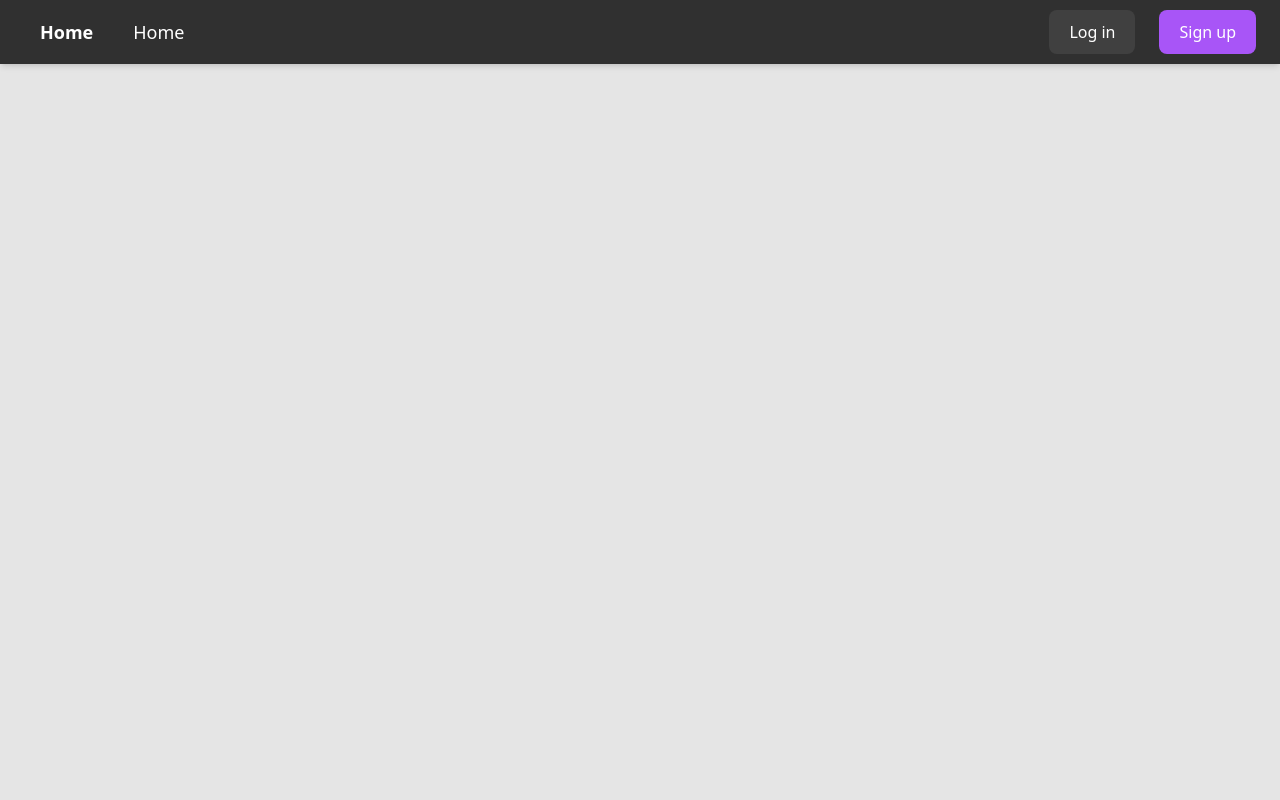
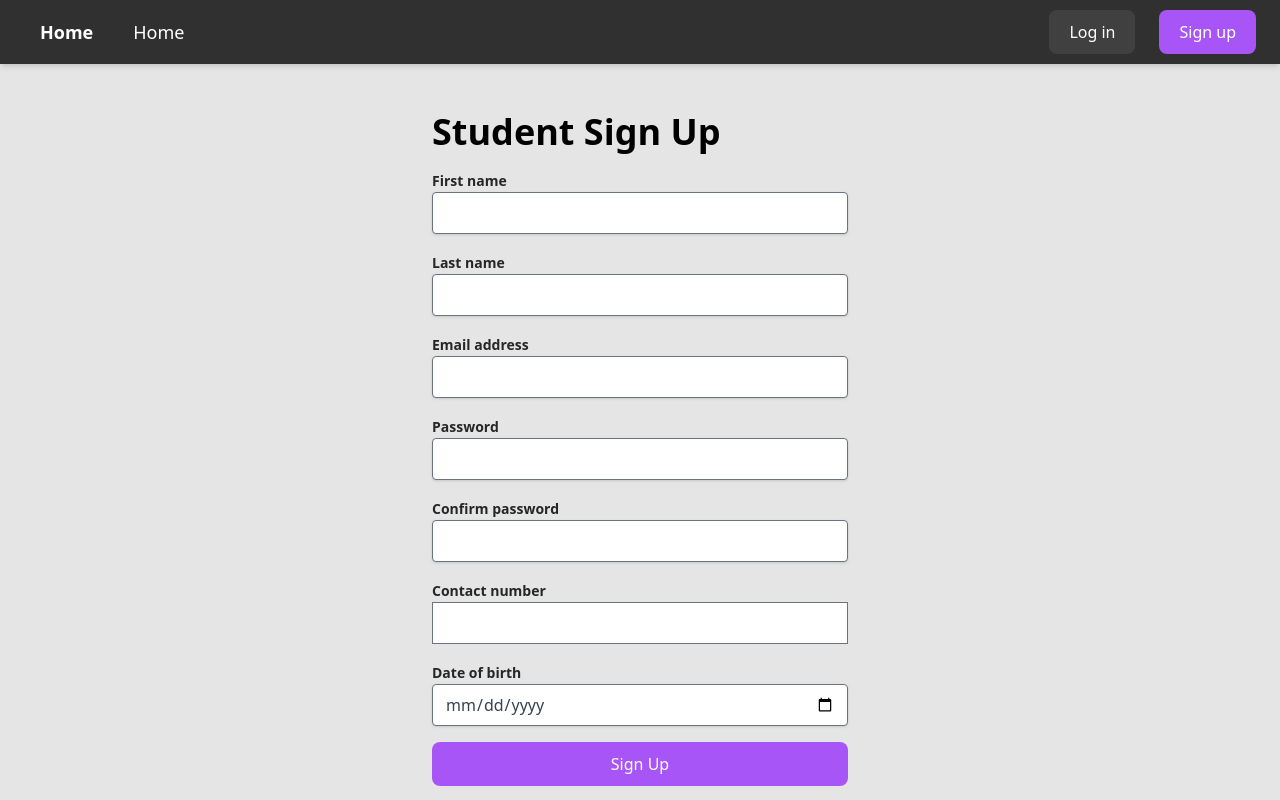
Before and after one commit to zhaojinchu/django_cs_nea, a Django app: page /student/signup in a window 1280 px wide. Run offline with Django 5.2, Linux system fonts and the light colour scheme; some libraries are stand-ins or nearby versions.

Commit message:
created student/teacher login/signup

```diff
--- a/cs_nea/templates/components/loginlogoutbutton.html
+++ b/cs_nea/templates/components/loginlogoutbutton.html
@@ -1,18 +0,0 @@
-
-
-<a href="{% block login %}{% endblock %}">
-  <button
-    type="button"
-    class="bg-neutral-700 text-white font-medium rounded-lg px-5 py-2.5 hover:bg-neutral-800 hover:ring-2 ring-neutral-500"
-  >
-    Log in
-  </button>
-</a>
-<a href="{% block signup %}{% endblock %}">
-  <button
-    type="button"
-    class="bg-purple-500 text-white font-medium rounded-lg px-5 py-2.5 hover:bg-purple-600 hover:ring-2 ring-purple-800"
-  >
-    Sign up
-  </button>
-</a>
--- a/cs_nea/templates/users/signup.html
+++ b/cs_nea/templates/users/signup.html
@@ -1,6 +1,6 @@
 {% extends "_base.html" %} {% load widget_tweaks %} {% block content %}
 
-{% if request.path == "student/signup/" %}
+{% if request.path == "/student/signup" %}
 
   <!-- CHANGE TO FIT STUDENTS -->
   <form class="flex pt-28 justify-center" method="post">
@@ -53,7 +53,7 @@
       </div>
     </div>
   </form>
-{% elif request.path == "teacher/signup/" %}
+{% elif request.path == "/teacher/signup" %}
   <!-- CHANGE TO FIT TEACHERS-->
   <form class="flex pt-28 justify-center" method="post">
     {% csrf_token %}
@@ -107,6 +107,42 @@
   </form>
 {% endif %}
 
-{% endblock content %} {% block navright %}
-{% include "components/loginlogoutbutton.html" with login_url=login_url signup_url=signup_url %}
+{% endblock content %}
+{% block navright %}
+  {% if request.path == "/student/signup" %}
+    <a href="{% url 'student_login' %}">
+      <button
+        type="button"
+        class="bg-neutral-700 text-white font-medium rounded-lg px-5 py-2.5 hover:bg-neutral-800 hover:ring-2 ring-neutral-500"
+      >
+        Log in
+      </button>
+    </a>
+    <a href="{% url 'student_signup' %}">
+      <button
+        type="button"
+        class="bg-purple-500 text-white font-medium rounded-lg px-5 py-2.5 hover:bg-purple-600 hover:ring-2 ring-purple-800"
+      >
+        Sign up
+      </button>
+    </a>
+    {% endif %}
+  {% if request.path == "/teacher/signup" %}
+    <a href="{% url 'teacher_login' %}">
+      <button
+        type="button"
+        class="bg-neutral-700 text-white font-medium rounded-lg px-5 py-2.5 hover:bg-neutral-800 hover:ring-2 ring-neutral-500"
+      >
+        Log in
+      </button>
+    </a>
+    <a href="{% url 'teacher_signup' %}">
+      <button
+        type="button"
+        class="bg-purple-500 text-white font-medium rounded-lg px-5 py-2.5 hover:bg-purple-600 hover:ring-2 ring-purple-800"
+      >
+        Sign up
+      </button>
+    </a>
+  {% endif %}
 {% endblock navright %}
--- a/cs_nea/theme/static/css/dist/styles.css
+++ b/cs_nea/theme/static/css/dist/styles.css
@@ -820,16 +820,6 @@ select {
   margin-right: auto;
 }
 
-.my-2 {
-  margin-top: 0.5rem;
-  margin-bottom: 0.5rem;
-}
-
-.my-4 {
-  margin-top: 1rem;
-  margin-bottom: 1rem;
-}
-
 .-mr-1 {
   margin-right: -0.25rem;
 }
@@ -1033,10 +1023,6 @@ select {
   padding: 1.25rem;
 }
 
-.p-2 {
-  padding: 0.5rem;
-}
-
 .px-10 {
   padding-left: 2.5rem;
   padding-right: 2.5rem;
@@ -1075,11 +1061,6 @@ select {
 .py-3 {
   padding-top: 0.75rem;
   padding-bottom: 0.75rem;
-}
-
-.py-4 {
-  padding-top: 1rem;
-  padding-bottom: 1rem;
 }
 
 .pt-28 {
--- a/cs_nea/users/models.py
+++ b/cs_nea/users/models.py
@@ -42,12 +42,6 @@ class User(AbstractBaseUser):
             ),
         ],
     )
-
-    USER_TYPE_CHOICES = (
-        ('student', 'Student'),
-        ('teacher', 'Teacher'),
-    )
-    user_type = models.CharField(max_length=10, choices=USER_TYPE_CHOICES)
 
     contact_number = PhoneNumberField()
 
--- a/cs_nea/users/urls.py
+++ b/cs_nea/users/urls.py
@@ -3,8 +3,6 @@ from .views import index, login, signup, logout, student, teacher
 
 urlpatterns = [
     path("", index, name="index"),
-    path("login/", login, name="login"),
-    path("signup/", signup, name="signup"),
     path("logout/", logout, name="logout"),
     path("student/", student, name="student"),
     path("teacher/", teacher, name="teacher"),
```
Also changed, not shown: cs_nea/templates/users/login.html (+36 -1 lines), cs_nea/cs_nea/settings.py (line endings or trailing spaces).
